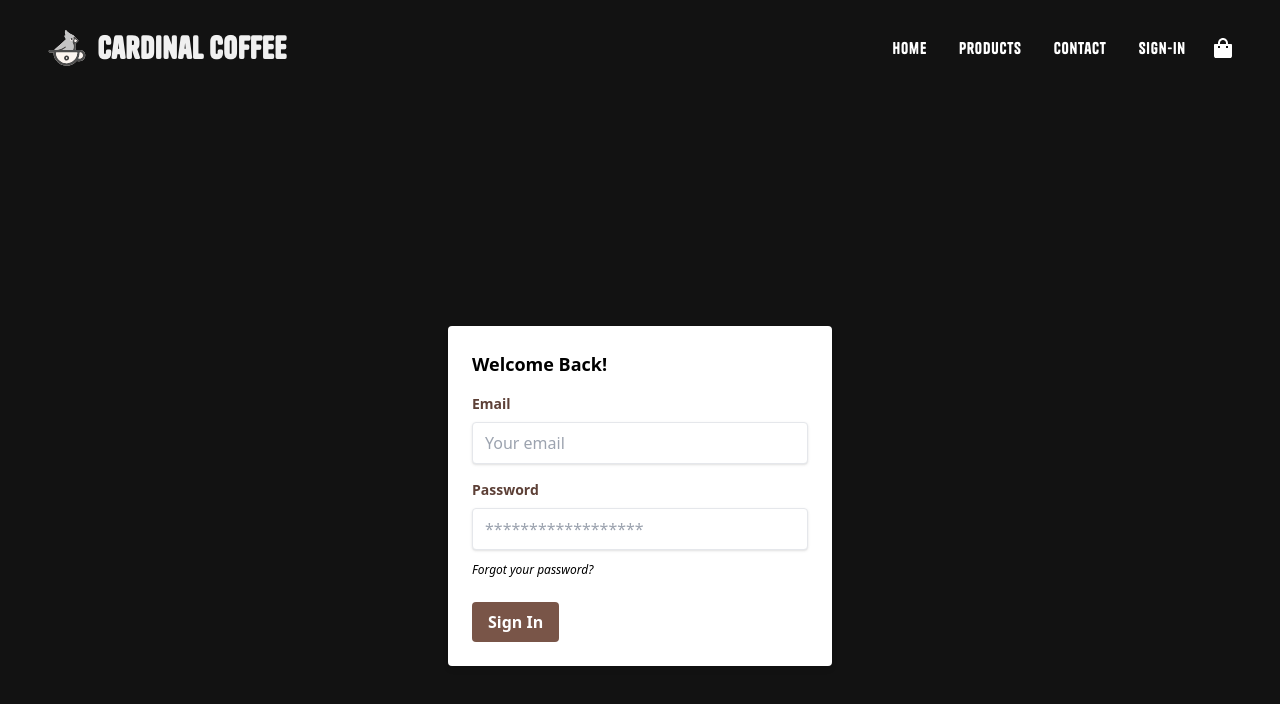
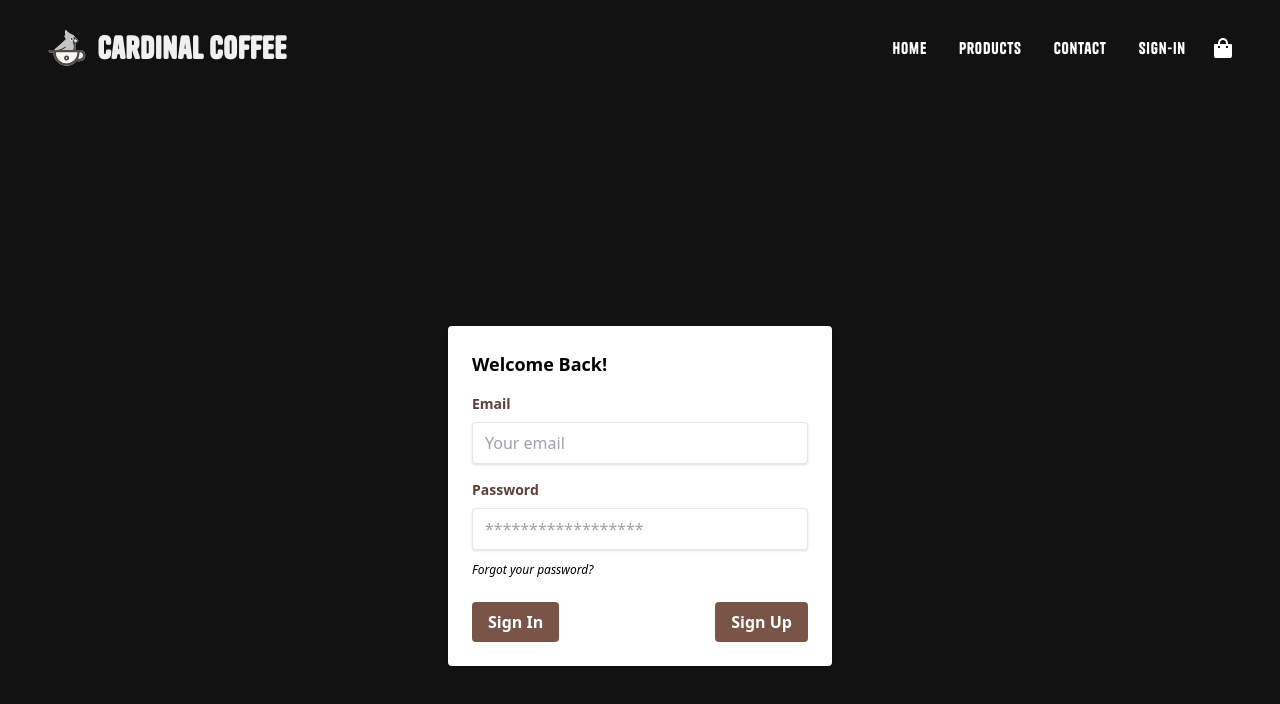
Before and after one commit to And0Thomas/MERNtake2, a React (Create React App) app in the folder frontend/: page /verification in a window 1280 px wide. Shown: the top 704 px of the page. Built offline with nearby package versions, Linux system fonts and the light colour scheme.

Commit message:
Update Signin.js

```diff
--- a/frontend/src/components/Signin.js
+++ b/frontend/src/components/Signin.js
@@ -23,6 +23,9 @@ const SignIn = () => {
                         <button className="bg-coffee-500 hover:bg-coffee-700 text-white font-bold py-2 px-4 rounded focus:outline-none focus:shadow-outline" type="submit">
                             Sign In
                         </button>
+                        <button className="bg-coffee-500 hover:bg-coffee-700 text-white font-bold py-2 px-4 rounded focus:outline-none focus:shadow-outline" type="submit">
+                            Sign Up
+                        </button>
                     </div>
                 </form>
             </div>
```
